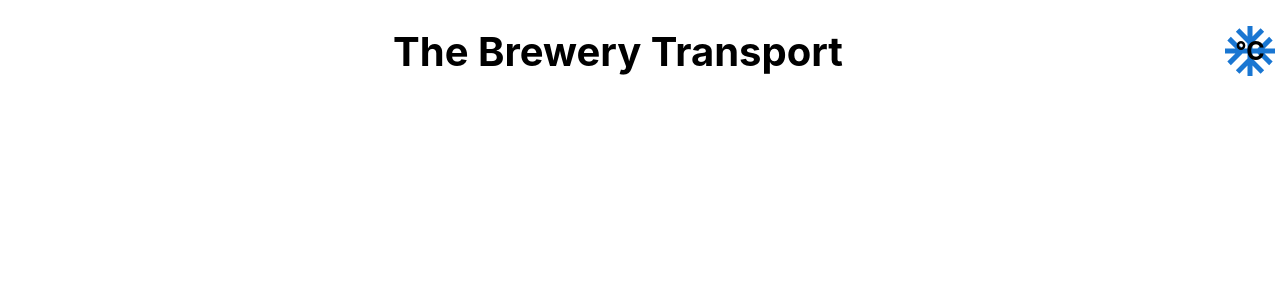
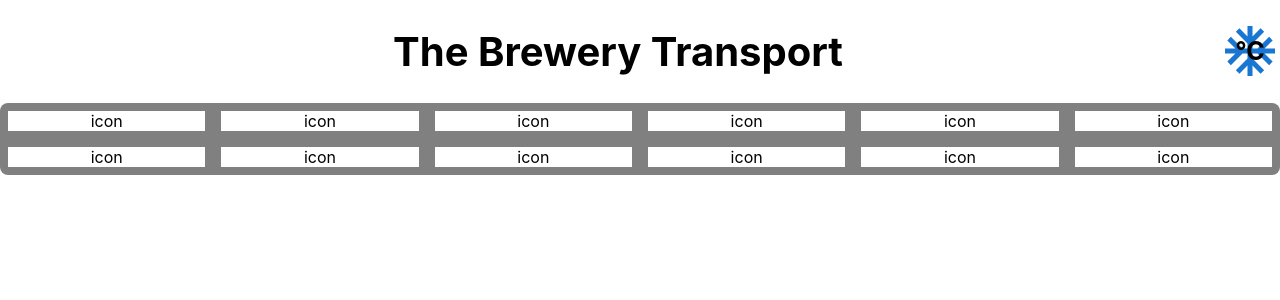
Before and after one commit to Jermayy/The-Brewery, a React (Create React App) app: page / in a window 1280 px wide. Shown: the top 300 px of the page. Built offline with nearby package versions, Linux system fonts and the light colour scheme.

Commit message:
render container boxes

```diff
--- a/src/components/App.js
+++ b/src/components/App.js
@@ -2,6 +2,9 @@
 import * as React from 'react';
 
 import Header from './header';
+
+import Body from './body';
+
 import './App.css';
 
 const App = (): React.Node => {
@@ -15,6 +18,7 @@ const App = (): React.Node => {
   return (
     <div className="App" style={Styles.main}>
       <Header />
+      <Body />
     </div>
   );
 };
--- /dev/null
+++ b/src/components/body/beerContainer.js
@@ -0,0 +1,38 @@
+// @flow
+import * as React from 'react';
+import { StyleSheet, css } from 'aphrodite';
+
+const BeerContainer = (): React.Node => {
+  const Styles = StyleSheet.create({
+    container: {
+      display: 'flex',
+      itemAlign: 'center',
+      justifyContent: 'Center',
+      backgroundColor: 'white',
+      height: '100%',
+      width: '100%',
+      margin: 8,
+      cursor: 'pointer',
+    },
+    addIcon: {
+      display: 'flex',
+      justifyContent: 'center',
+
+    },
+  });
+
+  return (
+    <div
+      className={css(Styles.container)}
+    >
+      <div
+        className={css(Styles.addIcon)}
+      >
+        icon
+
+      </div>
+    </div>
+  );
+};
+
+export default BeerContainer;
--- /dev/null
+++ b/src/components/body/containerBody.js
@@ -0,0 +1,53 @@
+// @flow
+
+import * as React from 'react';
+import { StyleSheet, css } from 'aphrodite';
+
+import BeerContainer from './beerContainer';
+
+const ContainerBody = (): React.Node => {
+  const Styles = StyleSheet.create({
+    containerBody: {
+      flex: 1,
+      flexDirection: 'column',
+      margin: '48 96px',
+      borderRadius: 8,
+      backgroundColor: 'grey',
+
+    },
+    containerRow: {
+      display: 'flex',
+      flex: 1,
+    },
+
+  });
+
+  return (
+    <div
+      className={css(Styles.containerBody)}
+    >
+      <div
+        className={css(Styles.containerRow)}
+      >
+        <BeerContainer />
+        <BeerContainer />
+        <BeerContainer />
+        <BeerContainer />
+        <BeerContainer />
+        <BeerContainer />
+      </div>
+      <div
+        className={css(Styles.containerRow)}
+      >
+        <BeerContainer />
+        <BeerContainer />
+        <BeerContainer />
+        <BeerContainer />
+        <BeerContainer />
+        <BeerContainer />
+      </div>
+    </div>
+  );
+};
+
+export default ContainerBody;
--- /dev/null
+++ b/src/components/body/index.js
@@ -0,0 +1,23 @@
+// @flow
+import * as React from 'react';
+import { StyleSheet, css } from 'aphrodite';
+
+import ContainerBody from './containerBody';
+
+const Body = (): React.Node => {
+  const Styles = StyleSheet.create({
+    body: {
+      display: 'flex',
+      justifyContent: 'space-around',
+      itemAlign: 'center',
+    },
+  });
+
+  return (
+    <div className={css(Styles.body)}>
+      <ContainerBody />
+    </div>
+  );
+};
+
+export default Body;
```
